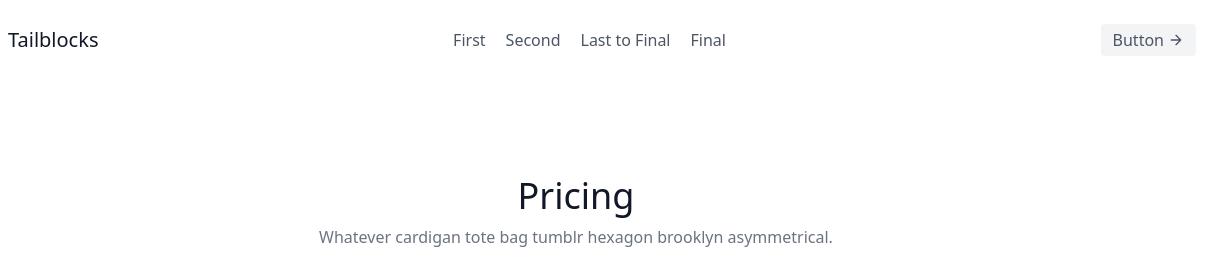
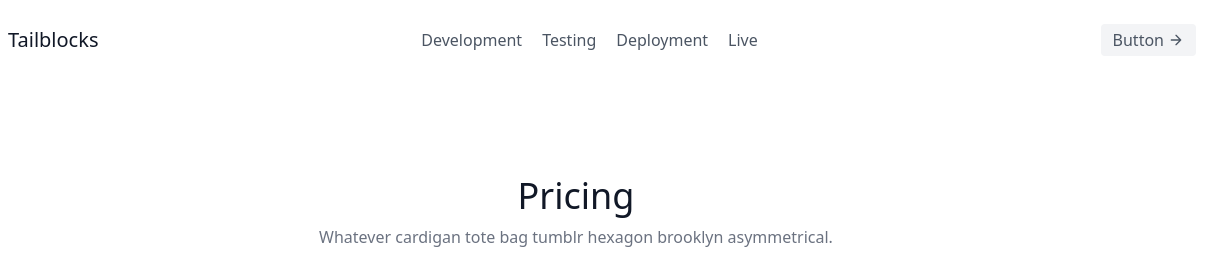
Before and after one commit to dhruvdeepak/GitTutorialDemo, a plain HTML site: page index.html in a window 1280 px wide. Shown: the top 271 px of the page, 64-1280 px from the left. Drawn offline with nearby package versions, Linux system fonts and the light colour scheme.

Commit message:
Changed the ewbsite version 0.10

```diff
--- a/index.html
+++ b/index.html
@@ -21,10 +21,10 @@
                 <span class="ml-3 text-xl">Tailblocks</span>
             </a>
             <nav class="md:ml-auto md:mr-auto flex flex-wrap items-center text-base justify-center">
-                <a class="mr-5 hover:text-gray-900">First </a>
-                <a class="mr-5 hover:text-gray-900">Second </a>
-                <a class="mr-5 hover:text-gray-900">Last to Final </a>
-                <a class="mr-5 hover:text-gray-900">Final </a>
+                <a class="mr-5 hover:text-gray-900">Development </a>
+                <a class="mr-5 hover:text-gray-900">Testing </a>
+                <a class="mr-5 hover:text-gray-900">Deployment </a>
+                <a class="mr-5 hover:text-gray-900">Live </a>
             </nav>
             <button
                 class="inline-flex items-center bg-gray-100 border-0 py-1 px-3 focus:outline-none hover:bg-gray-200 rounded text-base mt-4 md:mt-0">Button
```
